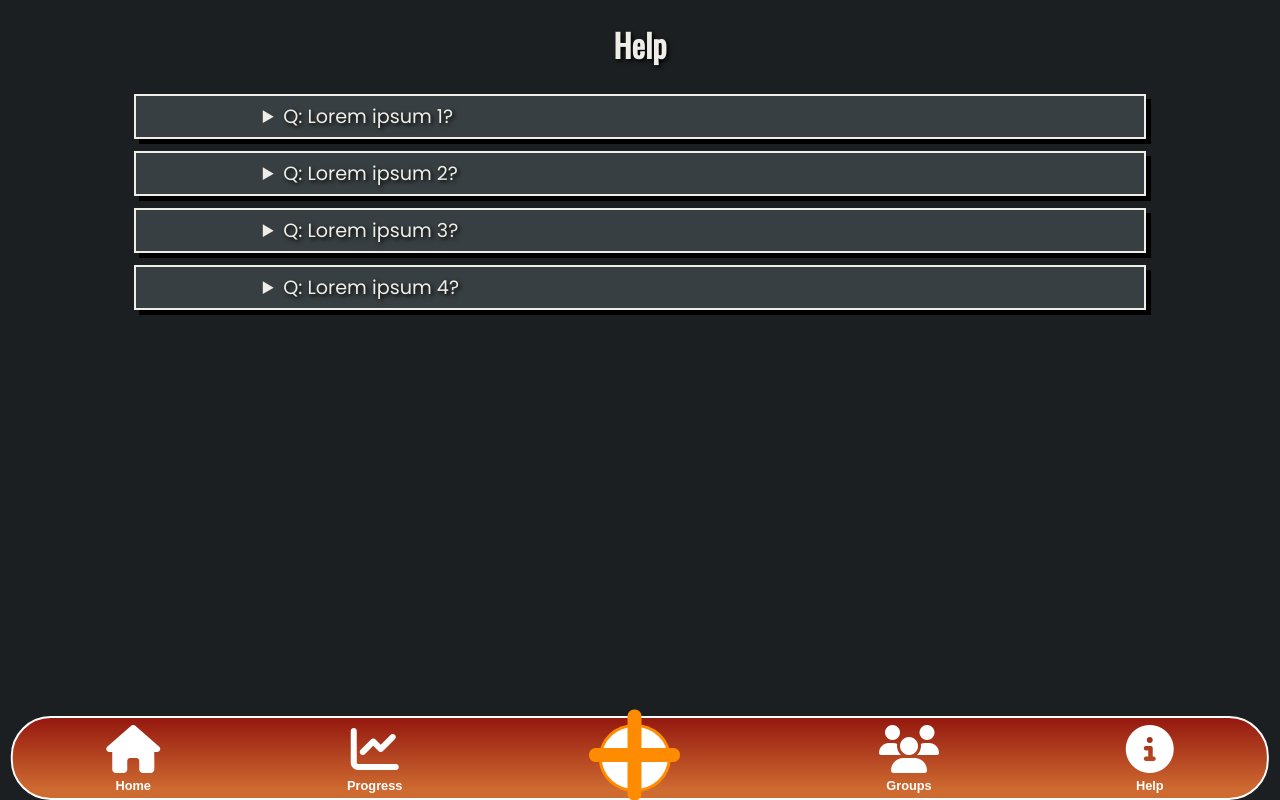
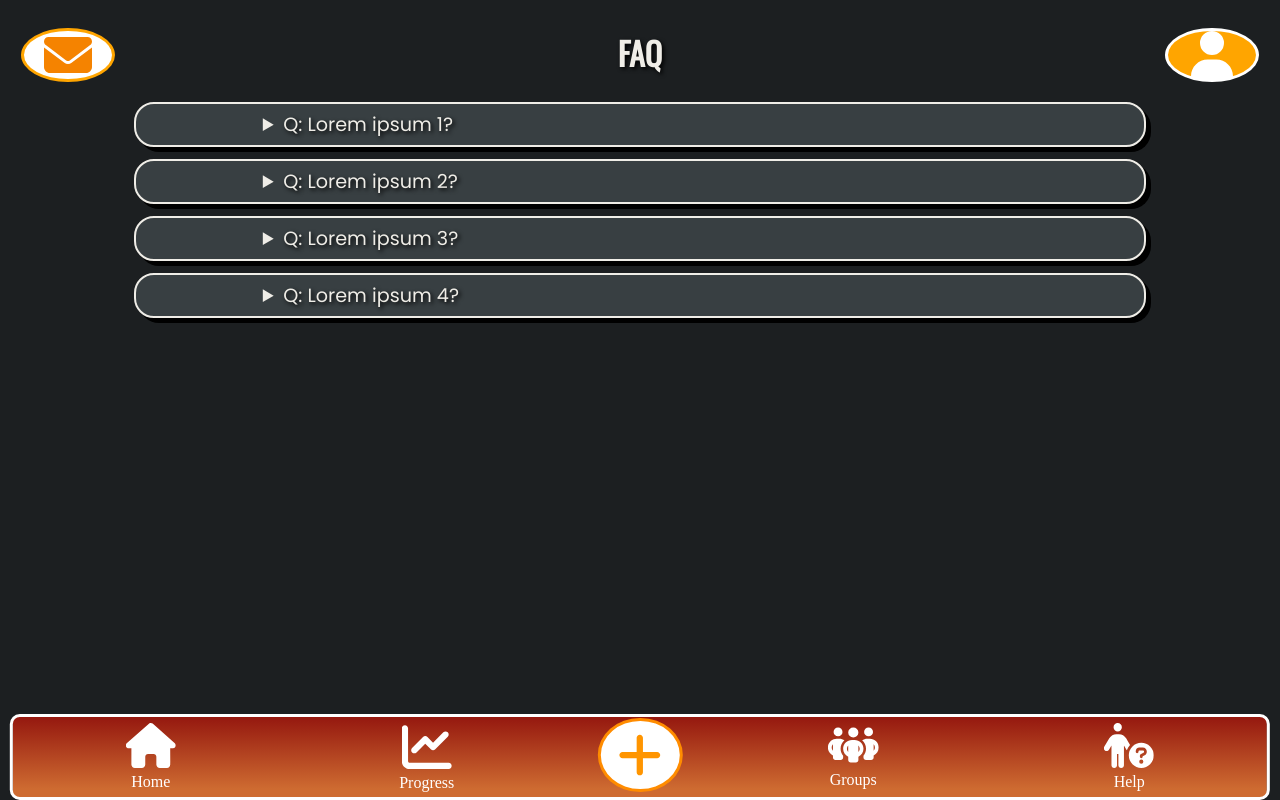
Before and after one commit to ConnorGowerr/Software-Engineering-project, a website: page app/public/faq.html in a window 1280 px wide. Drawn offline with nearby package versions, Linux system fonts and the light colour scheme.

Commit message:
Added top 2 buttons + most recent navbar from Ollie's achievements page. Also made the faq boxes have smooth corners.

```diff
--- a/app/public/faq.html
+++ b/app/public/faq.html
@@ -8,8 +8,16 @@
 <link rel="stylesheet" href="https://cdnjs.cloudflare.com/ajax/libs/font-awesome/6.5.1/css/all.min.css">
 </head>
 <body>
+    <header class="top-header">
+        <a href="profile.html" class="top-left-btn">
+            <img src="images/envelope-solid.svg" alt="profileIcon">
+        </a>
+        <h1 id="faqTitle">FAQ</h1>
+        <a href="profile.html" class="top-right-btn">
+            <img src="images/user-solid.svg" alt="profileIcon">
+        </a>
+    </header>
     <main>
-        <h1 id = "faqTitle">Help</h1>
         <section id = "faqSection">
             <details class = "box">
                 <summary>Q: Lorem ipsum 1?</summary>
@@ -30,39 +38,30 @@
         </section>
     </main>
     <div class="navbar">
-        <button class="nav-btn">
-            <a href="login.html">
-                <i class="fa fa-home" "></i>
+        <a href="login.html" class="nav-btn">
+            <img src="images/house-solid.svg" alt="Home">
+            <span class="icon-text">Home</span>
+        </a>
+
+        <a href="progress.html" class="nav-btn">
+            <img src="images/chart-line-solid.svg" alt="Progress">
+            <span class="icon-text">Progress</span>
+        </a>
+
+        <div class="center-btn-container">
+            <a href="mealActivtiySelect.html" class="center-btn">
+                <img src="images/plus-solid.svg" alt="Add">
             </a>
-            <span class="icon-text">Home</span>
-        </button>
-        <button class="nav-btn">
-            <a href="progress.html">
-                <i class="fa fa-chart-line" "></i>
-            </a>
-            <span class="icon-text">Progress</span>
+        </div>
 
-        </button>
-        <div class="center-btn-container">
-            <button class="center-btn">
-                <a href="mealActivtiySelect.html">
-                    <i class="fa-solid fa-plus"></i>
-                </a>
-            </button>
-        </div>
-        <button class="nav-btn">
-            <a href="groups.html">
-                <i class="fa-solid fa-users" ></i>
-            </a>
+        <a href="groups.html" class="nav-btn">
+            <img src="images/user-group-solid.svg" alt="Groups">
             <span class="icon-text">Groups</span>
 
-        </button>
-        <button class="nav-btn">
-            <a href="help.html">
-                <i class="fa fa-info-circle" "></i>
-            </a>
+        </a>
+        <a href="help.html" class="nav-btn">
+            <img src="images/person-circle-question-solid.svg" alt="Help">
             <span class="icon-text">Help</span>
-
-        </button>
+        </a>
     </div>
 </body>
--- a/app/public/style.css
+++ b/app/public/style.css
@@ -46,10 +46,16 @@ select {
     box-shadow: 5px 5px;
     backdrop-filter: blur(10px);
 }
+span {
+    font-size: 2rem;
+    align-items: center;
+    color: white;
+}
 
 /* Classes */
 
 .box {
+    border-radius: 20px;
     background-color: #383F42;
     border-width: 2px;
     border-color: #EFEDE7;
@@ -82,6 +88,62 @@ select {
     margin-bottom: 25vh;
 }
 
+/* Top 2 buttons */
+.top-header {
+    display: flex;
+    justify-content: space-between;
+    align-items: center;
+    height:10%;
+    width: 100%;
+}
+.top-left-btn{
+    width: 7%;
+    height: 90%;
+    display: flex;
+    justify-content: center;
+    align-items: center;
+    background-color: white;
+    border: 3px solid orange;
+    border-radius: 50%;
+    color: orange;
+    cursor: pointer;
+    transition: 0.3s;
+    margin-left:1%;
+}
+
+
+
+
+.top-left-btn:hover {
+    opacity: 0.7;
+    transform: scale(1.1);
+}
+
+.top-right-btn {
+    width: 7%;
+    height: 90%;
+    display: flex;
+    justify-content: center;
+    align-items: center;
+    background-color: orange;
+    border: 3px solid white;
+    border-radius: 50%;
+    color: white;
+    cursor: pointer;
+    transition: 0.3s;
+    margin-right: 1%;
+}
+
+.top-right-btn:hover {
+    opacity: 0.7;
+    transform: scale(1.1);
+}
+
+.top-right-btn img, .top-left-btn img {
+    height: auto;
+    width: 55%;
+    aspect-ratio: 1 / 1;
+}
 /* Navbar stuff */
 .navbar {
     position: fixed;
@@ -89,100 +151,80 @@ select {
     left: 50%;
     transform: translateX(-50%);
     width: 98%;
-    height: 10vh;
+    height: 10%;
     display: flex;
-    justify-content: space-around;
-    align-items: center;
-    border-width: 2px;
-    border-radius: 40px;
+    justify-content: space-evenly;
+    border-radius: 10px;
     border-style: solid;
     background-image: linear-gradient(180deg, #95180F, #CE6B31 90%);
-    padding: 0;
     text-align: center;
     color: white;
-    font-size: 4vw;
-    max-width: 100%;
-    min-width: 320px;
+    min-height: 64px;
 }
 
 .nav-btn {
     background: transparent;
-    border: none;
-    width: 12%;
-    height: 70%;
-    font-size: 3rem;
-    font-weight: bold;
-    max-width: fit-content;
-    max-height: fit-content;
+    width: 10%;
+    height: 100%;
     display: flex;
+    text-decoration: none;
     flex-direction: column;
     justify-content: center;
     align-items: center;
-    border-radius: 30px;
-    border-color: #EFEDE7;
-    border-width: 2px;
+    /* border-radius: 15px; */
+    /* border: 2px solid white; */
+
+    margin: auto;
     cursor: pointer;
     transition: 0.3s;
     color: white;
-    /* margin-bottom:; */
+}
+
+.nav-btn img {
+    width: 40%;
+    height: auto;
+    /* max-height: 80%;  */
+    object-fit: contain;
 }
 
 
 
-.nav-btn:hover {
-    opacity: 0.7;
-    transform: scale(1.1);
-
-}
-.nav-btn i {
-    color: white;
-
-}
-
 .center-btn-container {
     position: relative;
-    width: 8vw;
-    height: 12vh;
-    /* top: -30%; */
+    width:7%;
+    height: 95%;
+    margin: 0 2.5%;
     display: flex;
     justify-content: center;
     align-items: center;
-    margin-right: 1%;
-    /* left: 50%; */
-    /* transform: translateX(-50%); */
-
 }
 
 .center-btn {
-    background: #fff;
     border-radius: 50%;
-    font-size: 7rem;
-    color: #CE6B31;
     cursor: pointer;
     transition: 0.3s;
+    background-color: white;
     border: 3px solid darkorange;
-    width: 70%;
-    height: 70%;
+    width: 90%;
+    height: 90%;
     display: flex;
-    /* margin-right: 5%; */
     justify-content: center;
     align-items: center;
 
 }
 
 .center-btn:hover {
-    background: #ffcccb;
-    transform: scale(1.1);
+    transform: scale(1.05);
 
 }
-.center-btn i {
-    color: darkorange;
-
+.center-btn img {
+    width: 55%;
+    height: auto;
 }
 
 
 .icon-text {
-    font-size: 1vw;
-    margin-top: 1%;
-    color: white;
+    text-decoration: none;
+    font-size: 1rem;
+    margin-top:4%;
 }
```
Also changed, not shown: app/public/images/chart-line-solid.svg (added), app/public/images/envelope-solid.svg (added), app/public/images/house-solid.svg (added), app/public/images/person-circle-question-solid.svg (added), app/public/images/plus-solid.svg (added), app/public/images/user-group-solid.svg (added), app/public/images/user-solid.svg (added).
